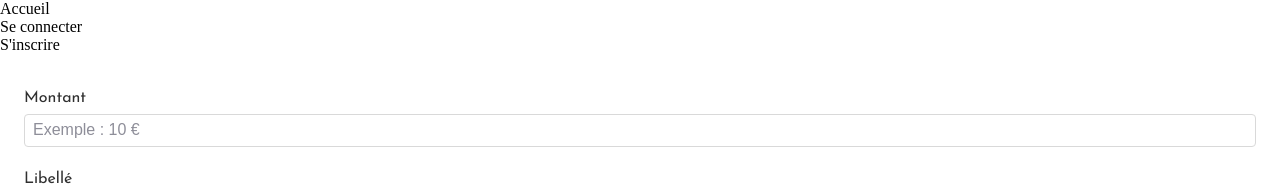
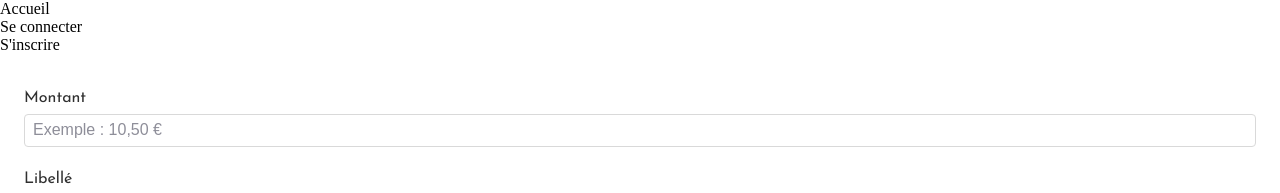
Before and after one commit to BaptisteFredj/project_budget_js, a React (Vite) app in the folder client/: page /transactions_form in a window 1280 px wide. Shown: the top 193 px of the page. Built offline with nearby package versions, Linux system fonts and the light colour scheme; no server answers.

Commit message:
style: error messages

```diff
--- a/client/src/assets/styles/transactionform.css
+++ b/client/src/assets/styles/transactionform.css
@@ -65,3 +65,9 @@
   border-color: black;
   color: black;
 }
+
+.error_message {
+  color: red;
+  margin-bottom: 0.5rem;
+  font-size: 0.8rem;
+}
--- a/client/src/pages/TransactionForm.jsx
+++ b/client/src/pages/TransactionForm.jsx
@@ -18,19 +18,27 @@ function TransactionForm() {
       <label className="transaction_amount_label" htmlFor="amount">
         Montant
       </label>
+      {errors?.AmountError && (
+        <span className="error_message">{errors.AmountError}</span>
+      )}
       <input
         type="number"
         id="amount"
         name="amount"
-        placeholder="Exemple : 10 €"
+        placeholder="Exemple : 10,50 €"
         step="0.01"
         className="transaction_amount_input"
       />
-      {errors?.AmountError}
 
       <label className="transaction_name_label" htmlFor="name">
         Libellé
       </label>
+      {errors?.NameError && (
+        <span className="error_message">{errors.NameError}</span>
+      )}
+      {errors?.CharacterError && (
+        <span className="error_message">{errors.CharacterError}</span>
+      )}
       <input
         type="text"
         id="name"
@@ -38,8 +46,6 @@ function TransactionForm() {
         placeholder="Exemple : Paire de chaussures"
         className="transaction_name_input"
       />
-      {errors?.NameError}
-      {errors?.CharacterError}
 
       <label className="transaction_date_label" htmlFor="date">
         Date
```
